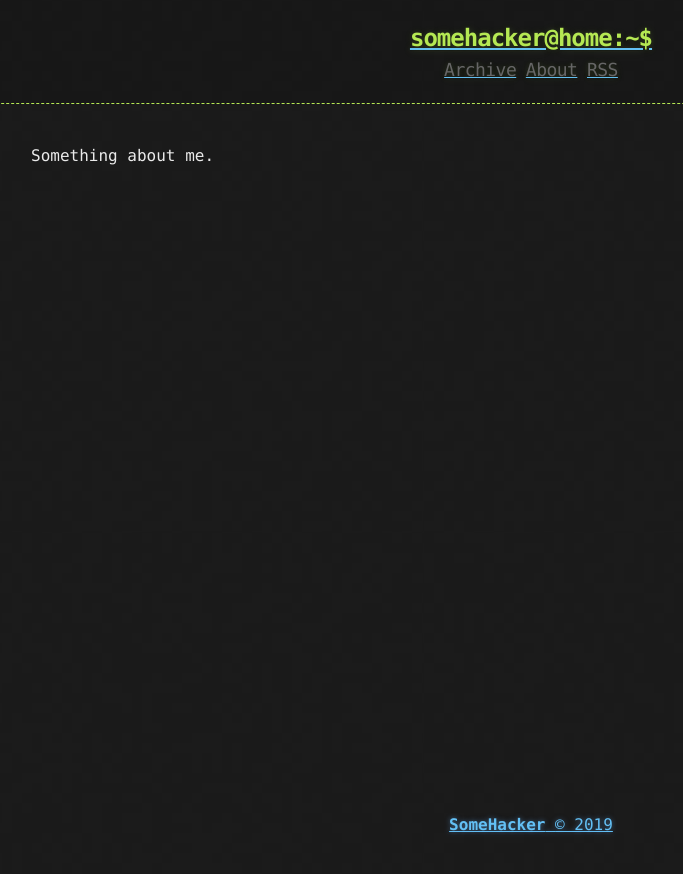
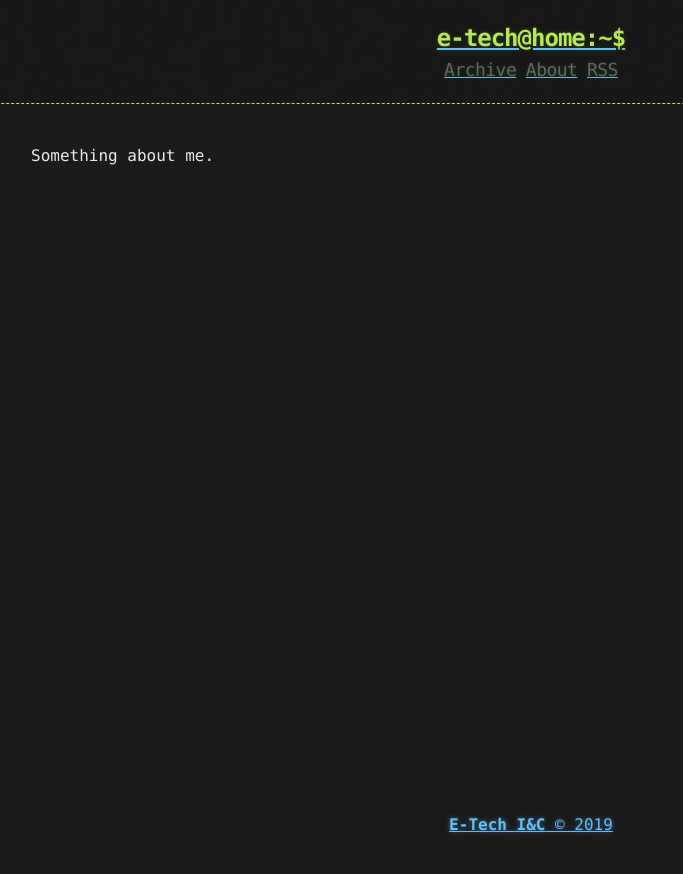
Before and after one commit to e-techinc/etechinc, a Jekyll site: the page built from about.md, in a window 1280 px wide. Shown: the top 874 px of the page, without its empty margins (109-792 px from the left). Built offline with Jekyll 4.4.1, drawn with Linux system fonts in a browser that asks for light colours.

Commit message:
Update _config.yml

```diff
--- a/_config.yml
+++ b/_config.yml
@@ -1,16 +1,16 @@
-title: Hacker-Blog
-description: "A Jekyll Blog Theme For Hackers"
+title: E-Tech I&C Main Pages
+description: "System Engineering Expert"
 author:
-  name: "SomeHacker"
-  email: "someone@somewebsite.somedomain"
-  url: "https://ashishchaudhary.in/hacker-blog"
+  name: "Pil-Jin.Kwon"
+  email: "etechinc@naver.com"
+  url: "https://e-techinc.github.io/etechinc/"
 
 baseurl: /
 
 source: .
 destination: ./_site
 permalink: /:title
-paginate: 3
+paginate: 5
 paginate_path: /page/:num/
 
 defaults:
@@ -28,5 +28,5 @@ plugins:
   - jekyll-sitemap
 
 # Custom variables
-owner : "SomeHacker"
-year : "2018"
+owner : "E-Tech I&C"
+year : "2019"
```
